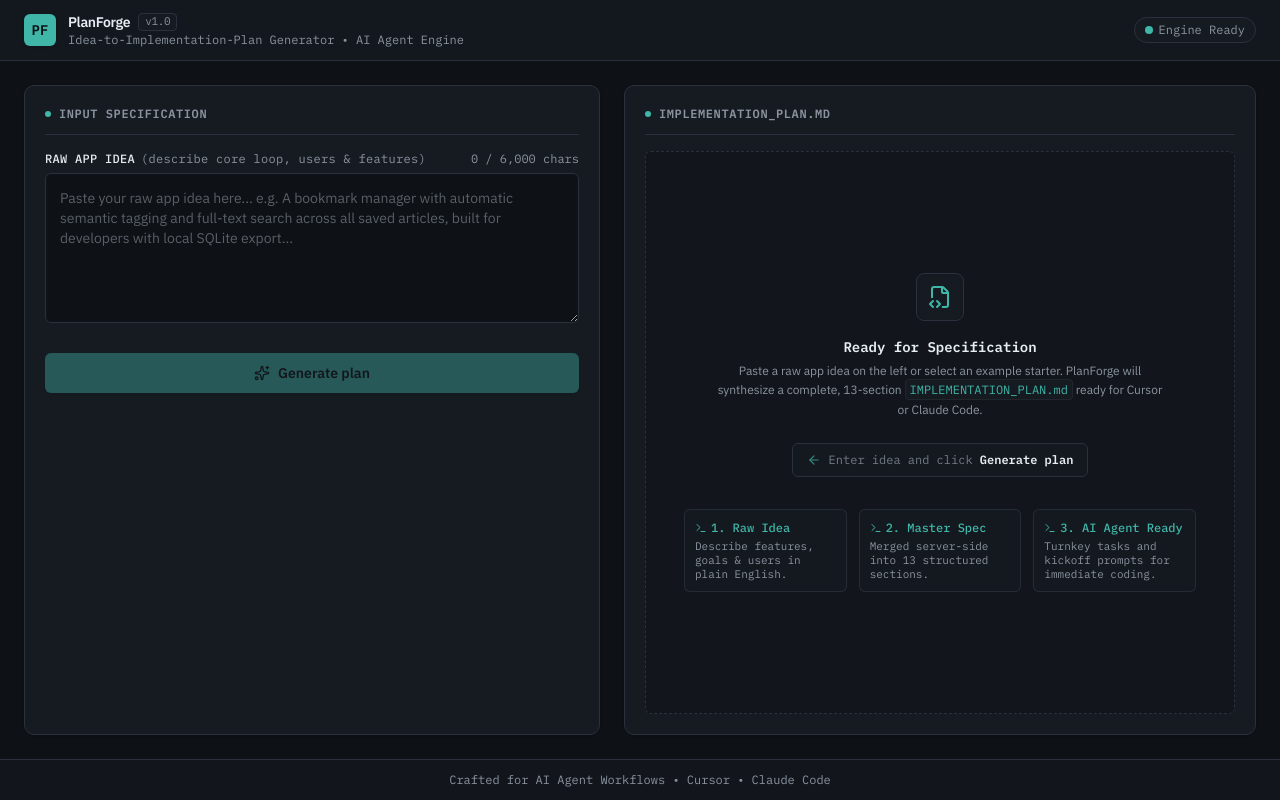
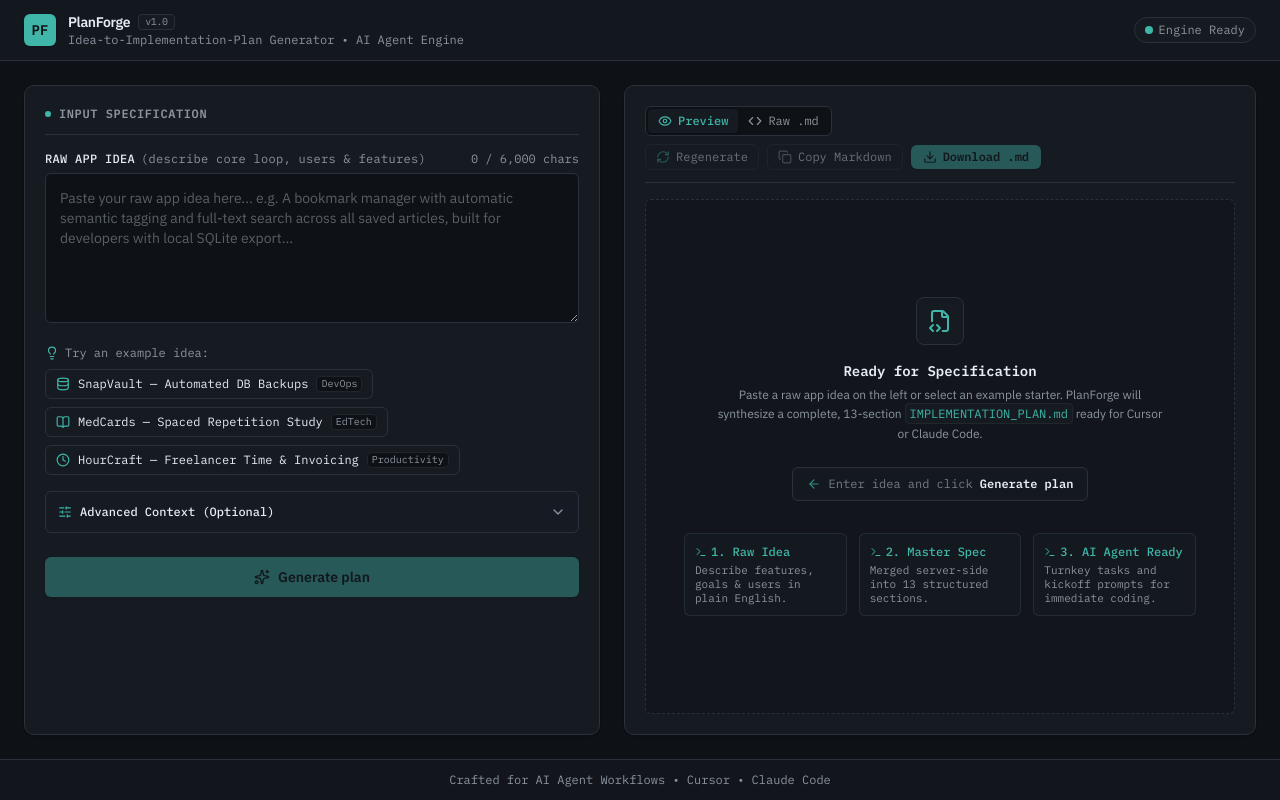
Before and after one commit to mushfiq693-dotcom/PlanForge, a Next.js app: page / in a window 1280 px wide. Built offline with nearby package versions, Linux system fonts and the light colour scheme.

Commit message:
feat(Phase-5): complete UI flow with AdvancedOptions, ExampleChips, PlanActions (Copy, Download, Raw/Preview, Regenerate, Stop)

```diff
--- a/src/app/page.tsx
+++ b/src/app/page.tsx
@@ -2,16 +2,30 @@
 
 import React, { useState } from "react";
 import { IdeaForm } from "@/components/IdeaForm";
+import { AdvancedOptions, AdvancedOptionsValues } from "@/components/AdvancedOptions";
+import { ExampleChips } from "@/components/ExampleChips";
 import { PlanViewer } from "@/components/PlanViewer";
+import { PlanActions } from "@/components/PlanActions";
 import { EmptyState } from "@/components/states/EmptyState";
 import { LoadingState } from "@/components/states/LoadingState";
 import { ErrorState } from "@/components/states/ErrorState";
 import { useGeneratePlan } from "@/features/generate/useGeneratePlan";
 import { GeneratePlanRequest } from "@/features/generate/schema";
 
+const initialAdvancedOptions: AdvancedOptionsValues = {
+  name: "",
+  targetUsers: "",
+  stack: "",
+  level: "",
+  timeline: "",
+  mustHave: "",
+  outOfScope: "",
+};
+
 export default function Home() {
   const [idea, setIdea] = useState("");
-  const [viewMode] = useState<"preview" | "raw">("preview");
+  const [advancedOptions, setAdvancedOptions] = useState<AdvancedOptionsValues>(initialAdvancedOptions);
+  const [viewMode, setViewMode] = useState<"preview" | "raw">("preview");
 
   const {
     status,
@@ -26,8 +40,28 @@ export default function Home() {
   const handleGenerate = () => {
     const payload: GeneratePlanRequest = {
       idea,
+      name: advancedOptions.name || undefined,
+      targetUsers: advancedOptions.targetUsers || undefined,
+      stack: advancedOptions.stack || undefined,
+      level: advancedOptions.level || undefined,
+      timeline: advancedOptions.timeline || undefined,
+      mustHave: advancedOptions.mustHave || undefined,
+      outOfScope: advancedOptions.outOfScope || undefined,
     };
     generate(payload);
+  };
+
+  const handleSelectExample = (
+    exampleIdea: string,
+    options?: Partial<AdvancedOptionsValues>
+  ) => {
+    setIdea(exampleIdea);
+    if (options) {
+      setAdvancedOptions((prev) => ({
+        ...prev,
+        ...options,
+      }));
+    }
   };
 
   return (
@@ -42,7 +76,7 @@ export default function Home() {
             <div>
               <h1 className="text-sm font-semibold tracking-tight text-text flex items-center gap-2">
                 <span>PlanForge</span>
-                <span className="text-[11px] px-1.5 py-0.2 rounded bg-surface border border-border text-text-muted font-mono font-normal">
+                <span className="text-[10px] px-1.5 py-0.2 rounded bg-surface border border-border text-text-muted font-mono font-normal">
                   v1.0
                 </span>
               </h1>
@@ -97,7 +131,20 @@ export default function Home() {
               onStop={stop}
               isGenerating={isGenerating}
               error={status === "error" && !plan ? error : null}
-            />
+            >
+              {/* Example Chips */}
+              <ExampleChips
+                onSelect={handleSelectExample}
+                disabled={isGenerating}
+              />
+
+              {/* Collapsible Advanced Options */}
+              <AdvancedOptions
+                values={advancedOptions}
+                onChange={setAdvancedOptions}
+                disabled={isGenerating}
+              />
+            </IdeaForm>
           </div>
         </section>
 
@@ -106,19 +153,16 @@ export default function Home() {
           aria-label="Plan Output Preview Panel"
           className="flex flex-1 flex-col rounded-[10px] border border-border bg-surface p-5 min-h-[500px] shadow-sm"
         >
-          <div className="flex items-center justify-between border-b border-border pb-3 mb-4">
-            <div className="flex items-center gap-2">
-              <h2 className="text-xs font-mono uppercase tracking-wider text-text-muted font-semibold flex items-center gap-2">
-                <span className="h-1.5 w-1.5 rounded-full bg-primary" />
-                IMPLEMENTATION_PLAN.md
-              </h2>
-              {plan && (
-                <span className="text-[11px] font-mono text-text-muted">
-                  ({plan.length.toLocaleString()} chars)
-                </span>
-              )}
-            </div>
-          </div>
+          {/* Plan Actions Bar (Copy, Download, Toggle, Regenerate) */}
+          <PlanActions
+            plan={plan}
+            projectName={advancedOptions.name || undefined}
+            viewMode={viewMode}
+            onViewModeChange={setViewMode}
+            onRegenerate={handleGenerate}
+            onStop={stop}
+            isGenerating={isGenerating}
+          />
 
           {/* Dynamic State View */}
           <div className="flex flex-1 flex-col">
--- /dev/null
+++ b/src/components/PlanActions.tsx
@@ -0,0 +1,128 @@
+"use client";
+
+import React, { useState } from "react";
+import { Copy, Check, Download, RefreshCw, Code, Eye, Square } from "lucide-react";
+import { copyToClipboard, downloadMarkdownFile, sanitizeFilename } from "@/lib/download";
+
+interface PlanActionsProps {
+  plan: string;
+  projectName?: string;
+  viewMode: "preview" | "raw";
+  onViewModeChange: (mode: "preview" | "raw") => void;
+  onRegenerate: () => void;
+  onStop?: () => void;
+  isGenerating?: boolean;
+}
+
+export function PlanActions({
+  plan,
+  projectName,
+  viewMode,
+  onViewModeChange,
+  onRegenerate,
+  onStop,
+  isGenerating = false,
+}: PlanActionsProps) {
+  const [copied, setCopied] = useState(false);
+
+  const handleCopy = async () => {
+    if (!plan) return;
+    const success = await copyToClipboard(plan);
+    if (success) {
+      setCopied(true);
+      setTimeout(() => setCopied(false), 2000);
+    }
+  };
+
+  const handleDownload = () => {
+    if (!plan) return;
+    const filename = sanitizeFilename(projectName);
+    downloadMarkdownFile(plan, filename);
+  };
+
+  return (
+    <div className="flex flex-wrap items-center justify-between gap-2 border-b border-border pb-3 mb-4">
+      {/* Left side: View Mode Toggle */}
+      <div className="flex items-center rounded-[6px] border border-border bg-canvas p-0.5">
+        <button
+          type="button"
+          onClick={() => onViewModeChange("preview")}
+          className={`flex items-center gap-1.5 rounded-[4px] px-2.5 py-1 text-xs font-mono transition-all cursor-pointer ${
+            viewMode === "preview"
+              ? "bg-surface text-primary font-medium shadow-sm"
+              : "text-text-muted hover:text-text"
+          }`}
+        >
+          <Eye className="h-3.5 w-3.5" />
+          <span>Preview</span>
+        </button>
+
+        <button
+          type="button"
+          onClick={() => onViewModeChange("raw")}
+          className={`flex items-center gap-1.5 rounded-[4px] px-2.5 py-1 text-xs font-mono transition-all cursor-pointer ${
+            viewMode === "raw"
+              ? "bg-surface text-primary font-medium shadow-sm"
+              : "text-text-muted hover:text-text"
+          }`}
+        >
+          <Code className="h-3.5 w-3.5" />
+          <span>Raw .md</span>
+        </button>
+      </div>
+
+      {/* Right side: Actions */}
+      <div className="flex items-center gap-2">
+        {isGenerating ? (
+          <button
+            type="button"
+            onClick={onStop}
+            className="inline-flex items-center gap-1.5 rounded-[6px] border border-danger/50 bg-danger-subtle px-2.5 py-1 text-xs font-mono text-danger hover:bg-danger/20 transition-colors cursor-pointer"
+          >
+            <Square className="h-3.5 w-3.5 fill-current" />
+            <span>Stop</span>
+          </button>
+        ) : (
+          <button
+            type="button"
+            onClick={onRegenerate}
+            disabled={!plan}
+            className="inline-flex items-center gap-1.5 rounded-[6px] border border-border bg-surface px-2.5 py-1 text-xs font-mono text-text hover:border-primary/50 hover:bg-surface-hover transition-colors disabled:opacity-40 cursor-pointer"
+          >
+            <RefreshCw className="h-3.5 w-3.5 text-primary" />
+            <span>Regenerate</span>
+          </button>
+        )}
+
+        <button
+          type="button"
+          onClick={handleCopy}
+          disabled={!plan}
+          className="inline-flex items-center gap-1.5 rounded-[6px] border border-border bg-surface px-2.5 py-1 text-xs font-mono text-text hover:border-primary/50 hover:bg-surface-hover transition-colors disabled:opacity-40 cursor-pointer"
+        >
+          {copied ? (
+            <>
+              <Check className="h-3.5 w-3.5 text-primary" />
+              <span className="text-primary font-medium">Copied!</span>
+            </>
+          ) : (
+            <>
+              <Copy className="h-3.5 w-3.5 text-text-muted" />
+              <span>Copy Markdown</span>
+            </>
+          )}
+        </button>
+
+        <button
+          type="button"
+          onClick={handleDownload}
+          disabled={!plan}
+          className="inline-flex items-center gap-1.5 rounded-[6px] bg-primary px-3 py-1 text-xs font-mono font-semibold text-canvas hover:bg-primary-hover active:scale-[0.99] transition-all disabled:opacity-40 cursor-pointer shadow-sm"
+        >
+          <Download className="h-3.5 w-3.5" />
+          <span>Download .md</span>
+        </button>
+      </div>
+    </div>
+  );
+}
--- /dev/null
+++ b/src/lib/download.ts
@@ -0,0 +1,70 @@
+/**
+ * Utilities for downloading and copying generated implementation plans.
+ */
+
+/**
+ * Sanitizes a project name for use in the downloaded filename.
+ * Fallback to IMPLEMENTATION_PLAN.md if empty.
+ */
+export function sanitizeFilename(projectName?: string | null): string {
+  if (!projectName || typeof projectName !== "string" || !projectName.trim()) {
+    return "IMPLEMENTATION_PLAN.md";
+  }
+
+  const clean = projectName
+    .trim()
+    .toLowerCase()
+    .replace(/[^a-z0-9-_]+/g, "-")
+    .replace(/^-+|-+$/g, "");
+
+  if (!clean) {
+    return "IMPLEMENTATION_PLAN.md";
+  }
+
+  return `${clean.toUpperCase()}_IMPLEMENTATION_PLAN.md`;
+}
+
+/**
+ * Initiates a client-side download of Markdown content.
+ */
+export function downloadMarkdownFile(content: string, filename: string): void {
+  const blob = new Blob([content], { type: "text/markdown;charset=utf-8" });
+  const url = URL.createObjectURL(blob);
+  const link = document.createElement("a");
+
+  link.href = url;
+  link.download = filename;
+  document.body.appendChild(link);
+  link.click();
+
+  // Cleanup
+  setTimeout(() => {
+    document.body.removeChild(link);
+    URL.revokeObjectURL(url);
+  }, 100);
+}
+
+/**
+ * Copies plain text to clipboard safely.
+ */
+export async function copyToClipboard(text: string): Promise<boolean> {
+  try {
+    if (navigator?.clipboard?.writeText) {
+      await navigator.clipboard.writeText(text);
+      return true;
+    }
+    // Fallback for older browsers
+    const textarea = document.createElement("textarea");
+    textarea.value = text;
+    textarea.style.position = "fixed";
+    textarea.style.left = "-9999px";
+    document.body.appendChild(textarea);
+    textarea.focus();
+    textarea.select();
+    const success = document.execCommand("copy");
+    document.body.removeChild(textarea);
+    return success;
+  } catch {
+    return false;
+  }
+}
```
Also changed, not shown: 1 other file (tests, documents, lock files or other folders).
